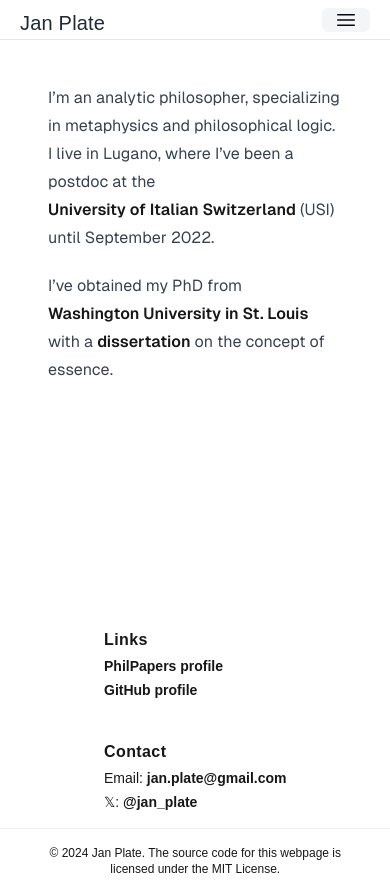
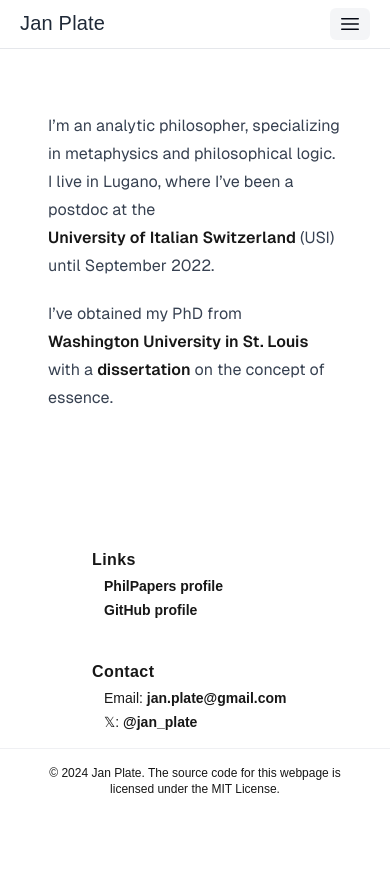
Before and after one commit to jplate/home, a Next.js app: page / in a window 390 px wide. After the commit the page ends 844 px from the top, so only its background shows below. Built offline with nearby package versions, Linux system fonts and the light colour scheme.

Commit message:
minor improvements

```diff
--- a/src/app/components/Content.tsx
+++ b/src/app/components/Content.tsx
@@ -16,7 +16,7 @@ const Content = ({ children }: ContentDivProps) => {
                         {children}
                     </main>
                 </div>
-                <div className='grid py-3'>
+                <div className='py-3'>
                     <MyFooter />
                 </div>
             </div>
--- a/src/app/components/Footer.tsx
+++ b/src/app/components/Footer.tsx
@@ -21,13 +21,13 @@ const Footer = ({ copyRightHolder, licenseInfo, sections }: FooterProps) => {
     return (
         <footer className='pt-8 grow-0'>
             <style>{footerStyle(sections.length)}</style>
-            <div className='footer-div container mx-auto grid gap-8 px-20 mt-32 sm:mt-8 sm:px-16 md:px-32 lg:px-64 2xl:px-72'>
+            <div className='footer-div container mx-auto grid gap-8 px-20 sm:px-16 md:px-32 lg:px-64 2xl:px-72'>
                 {sections.map((info, i) => (
                     <div
                         key={i}
                         className='mx-6 sm:mx-auto 2xl:ml-0 2xl:flex 2xl:items-baseline'
                     >
-                        <h3 className='text-base font-semibold tracking-wide 2xl:tracking-normal my-1 2xl:mr-6'>
+                        <h3 className='text-base font-semibold tracking-wide 2xl:tracking-normal my-1 2xl:mr-6 -translate-x-3 sm:translate-x-0'>
                             {info.header}
                         </h3>
                         <ul className='text-sm 2xl:inline 2xl:flex 2xl:space-x-6'>
--- a/src/app/components/Navbar.tsx
+++ b/src/app/components/Navbar.tsx
@@ -115,7 +115,10 @@ const Navbar: React.FC<NavbarProps> = ({ brandName, items }) => {
                 <div className='md:hidden'>
                     <Menu>
                         <MenuButton
-                            className={clsx('w-full px-3', menuButtonClassName)}
+                            className={clsx(
+                                'w-full px-2 py-1 mb-2',
+                                menuButtonClassName
+                            )}
                         >
                             <div className='flex-1 text-left'>
                                 <svg
```
